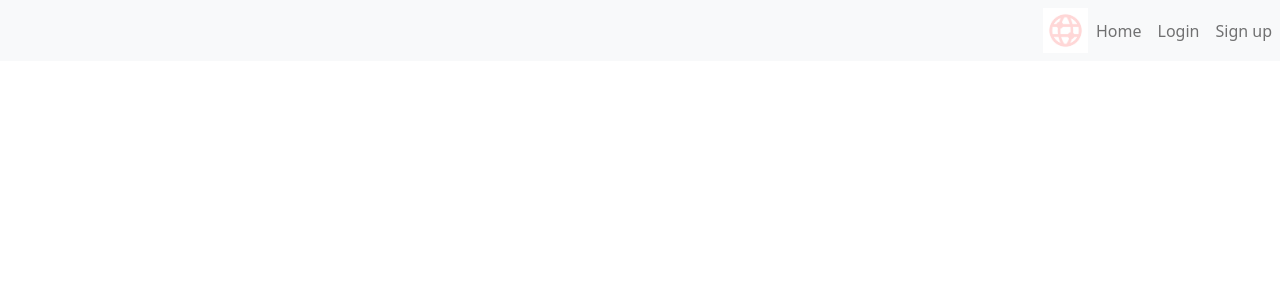
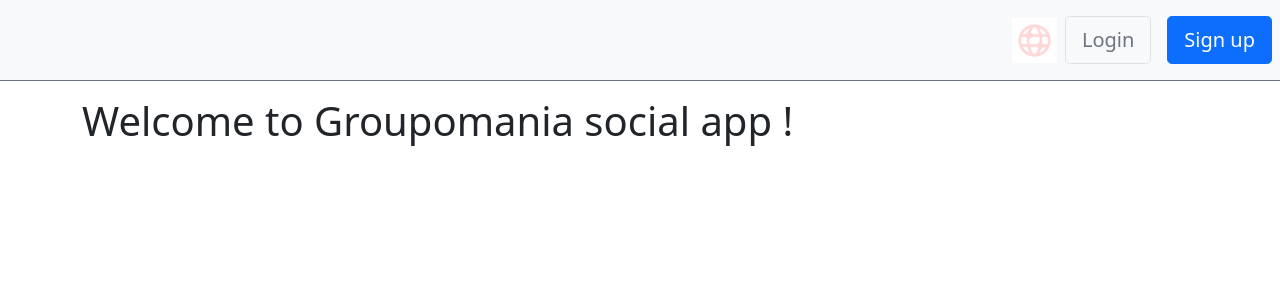
Before and after one commit to Hatina1/P7-Groupomania, a React (Create React App) app in the folder frontend/: page / in a window 1280 px wide. Before the commit this address had no page. Shown: the top 300 px of the page. Built offline with nearby package versions, Linux system fonts and the light colour scheme.

Commit message:
Clean app function code

```diff
--- a/frontend/src/App.js
+++ b/frontend/src/App.js
@@ -1,23 +1,24 @@
 import React from "react";
 import "./App.css";
-import { BrowserRouter as Router, Routes, Link, Route } from "react-router-dom";
+import { BrowserRouter as Router, Routes, Route } from "react-router-dom";
 //import useToken from "./Components/useToken";
 //import Form from "./Components/Form";
 //import Header from "./Components/Header";
 //import Footer from "./Components/Footer";
+import Navbar from "./Components/Navbar";
 import Home from "./pages/Home";
 import Admin from "./pages/Admin";
 import SignupForm from "./Components/SignupForm";
 import LoginForm from "./Components/LoginForm";
-import { useState, useEffect } from "react";
+//import { useState, useEffect } from "react";
 //import { createContext, useContext } from "react";
-import AuthService from "./Components/AuthService";
+//import AuthService from "./Components/AuthService";
 import "./styles/bootstrap.min.css";
 import "./styles/headers.css";
-import icon from "./assets/icon.png";
+//import icon from "./assets/icon.png";
 
 function App() {
-	const [currentUser, setCurrentUser] = useState(undefined);
+	/* const [currentUser, setCurrentUser] = useState(undefined);
 
 	useEffect(() => {
 		const user = AuthService.getCurrentUser();
@@ -29,66 +30,15 @@ function App() {
 
 	const logOut = () => {
 		AuthService.logout();
-	};
+	}; */
 	//mr-auto div 1 et ms-auto div 2 et 3
 	return (
 		<Router>
 			<div>
-				<nav className="navbar navbar-expand navbar-light bg-light">
-					<div className="navbar-nav mr-auto">
-						<li className="nav-item">
-							<Link
-								to={"/home"}
-								className="d-flex align-items-center col-md-3 mb-2 mb-md-0 text-dark text-decoration-none"
-							>
-								<img src={icon} alt="Groupomania" className="gpnia-logo" />
-							</Link>
-						</li>
-					</div>
-					<div className="navbar-nav">
-						<li className="nav-item">
-							<Link to={"/"} className="nav-link">
-								Home
-							</Link>
-						</li>
-
-						{currentUser && (
-							<li className="nav-item">
-								<Link to={"/admin"} className="nav-link">
-									Admin
-								</Link>
-							</li>
-						)}
-					</div>
-
-					{currentUser ? (
-						<div className="navbar-nav">
-							<li className="nav-item">
-								<a href="/login" className="nav-link" onClick={logOut}>
-									Logout
-								</a>
-							</li>
-						</div>
-					) : (
-						<div className="navbar-nav">
-							<li className="nav-item">
-								<Link to={"/login"} className="nav-link">
-									Login
-								</Link>
-							</li>
-
-							<li className="nav-item">
-								<Link to={"/signup"} className="nav-link">
-									Sign up
-								</Link>
-							</li>
-						</div>
-					)}
-				</nav>
-
+				<Navbar />
 				<div className="container mt-3">
 					<Routes>
-						<Route exact path="/home" element={<Home />} />
+						<Route exact path="/" element={<Home />} />
 						<Route path="/admin" element={<Admin />} />
 						<Route path="/login" element={<LoginForm />} />
 						<Route path="/signup" element={<SignupForm />} />
--- a/frontend/src/Components/AuthService.js
+++ b/frontend/src/Components/AuthService.js
@@ -6,12 +6,6 @@ const signup = (values) => {
 			"Content-Type": "application/json",
 		},
 		body: JSON.stringify(values),
-	}).then((response) => {
-		if (response.data.accessToken) {
-			localStorage.setItem("user", JSON.stringify(response.data));
-		}
-
-		return response.data;
 	});
 };
 
@@ -24,11 +18,11 @@ const login = (values) => {
 		},
 		body: JSON.stringify(values),
 	}).then((response) => {
-		if (response.data.accessToken) {
-			localStorage.setItem("user", JSON.stringify(response.data));
+		if (response.token) {
+			localStorage.setItem("user", JSON.stringify(response.token));
 		}
 
-		return response.data;
+		return response.token;
 	});
 };
 
--- /dev/null
+++ b/frontend/src/Components/Navbar.js
@@ -0,0 +1,81 @@
+import React from "react";
+import "../App.css";
+import { Link } from "react-router-dom";
+import { useState, useEffect } from "react";
+//import { createContext, useContext } from "react";
+import AuthService from "./AuthService";
+import "../styles/bootstrap.min.css";
+import "../styles/headers.css";
+import icon from "../assets/icon.png";
+
+function Navbar() {
+	const [currentUser, setCurrentUser] = useState(undefined);
+
+	useEffect(() => {
+		const user = AuthService.getCurrentUser();
+
+		if (user) {
+			setCurrentUser(user);
+		}
+	}, []);
+
+	const logOut = () => {
+		AuthService.logout();
+	};
+	//mr-auto div 1 et ms-auto div 2 et 3
+	return (
+		<div>
+			<nav className="navbar navbar-expand navbar-light bg-light border-bottom border-secondary">
+				<div className="navbar-nav mr-auto">
+					<li className="nav-item">
+						<Link
+							to={"/"}
+							className="d-flex align-items-center col-md-3 mb-2 mb-md-0 text-dark text-decoration-none"
+						>
+							<img src={icon} alt="Groupomania" className="gpnia-logo" />
+						</Link>
+					</li>
+				</div>
+				<div className="navbar-nav">
+					{currentUser && (
+						<li className="nav-item">
+							<Link to={"/admin"} className="nav-link">
+								Admin
+							</Link>
+						</li>
+					)}
+				</div>
+
+				{currentUser ? (
+					<div className="navbar-nav">
+						<li className="nav-item">
+							<a href="/login" className="nav-link" onClick={logOut}>
+								Logout
+							</a>
+						</li>
+					</div>
+				) : (
+					<div className="navbar-nav">
+						<li className="nav-item">
+							<Link to={"/login"} className="nav-link">
+								<button className="btn btn-light text-secondary border btn-block btn-lg">
+									Login
+								</button>
+							</Link>
+						</li>
+
+						<li className="nav-item">
+							<Link to={"/signup"} className="nav-link">
+								<button className="btn btn-primary btn-block btn-lg">
+									Sign up
+								</button>
+							</Link>
+						</li>
+					</div>
+				)}
+			</nav>
+		</div>
+	);
+}
+
+export default Navbar;
--- a/frontend/src/Components/validation.js
+++ b/frontend/src/Components/validation.js
@@ -1,6 +1,6 @@
 const validation = (values) => {
 	let errors = {};
-	let reg = /.+\@.+\..+/g; // /\D+@\D+.{2,}/
+	let reg = /.+@.+\..+/g; // /\D+@\D+.{2,}/
 	if (!values.firstname) {
 		errors.firstname = "Firstname is required";
 	}
--- a/frontend/src/auth.js
+++ b/frontend/src/auth.js
@@ -2,8 +2,8 @@ export default function authHeader() {
 	const user = JSON.parse(localStorage.getItem("user"));
 
 	if (user && user.accessToken) {
-		// return { Authorization: 'Bearer ' + user.accessToken };
-		return { "x-auth-token": user.accessToken };
+		return { Authorization: "Bearer " + user.accessToken };
+		//return { "x-auth-token": user.accessToken };
 	} else {
 		return {};
 	}
--- a/frontend/src/pages/Home.js
+++ b/frontend/src/pages/Home.js
@@ -1,8 +1,8 @@
-import React, { useState, useEffect } from "react";
-import PostService from "../Components/PostService";
+import React from "react";
+//import PostService from "../Components/PostService";
 
 const Home = () => {
-	const [posts, setPosts] = useState([]);
+	/* const [posts, setPosts] = useState([]);
 
 	useEffect(() => {
 		PostService.getAllPublicPosts().then(
@@ -13,16 +13,16 @@ const Home = () => {
 				console.log(error);
 			}
 		);
-	}, []);
+	}, []); */
 
 	return (
 		<div>
-			<h1> TESTS</h1>
-			<h3>
+			<h1> Welcome to Groupomania social app ! </h1>
+			{/* <h3>
 				{posts.map((post, index) => (
 					<div key={index}>{post.content}</div>
 				))}
-			</h3>
+			</h3> */}
 		</div>
 	);
 };
```
